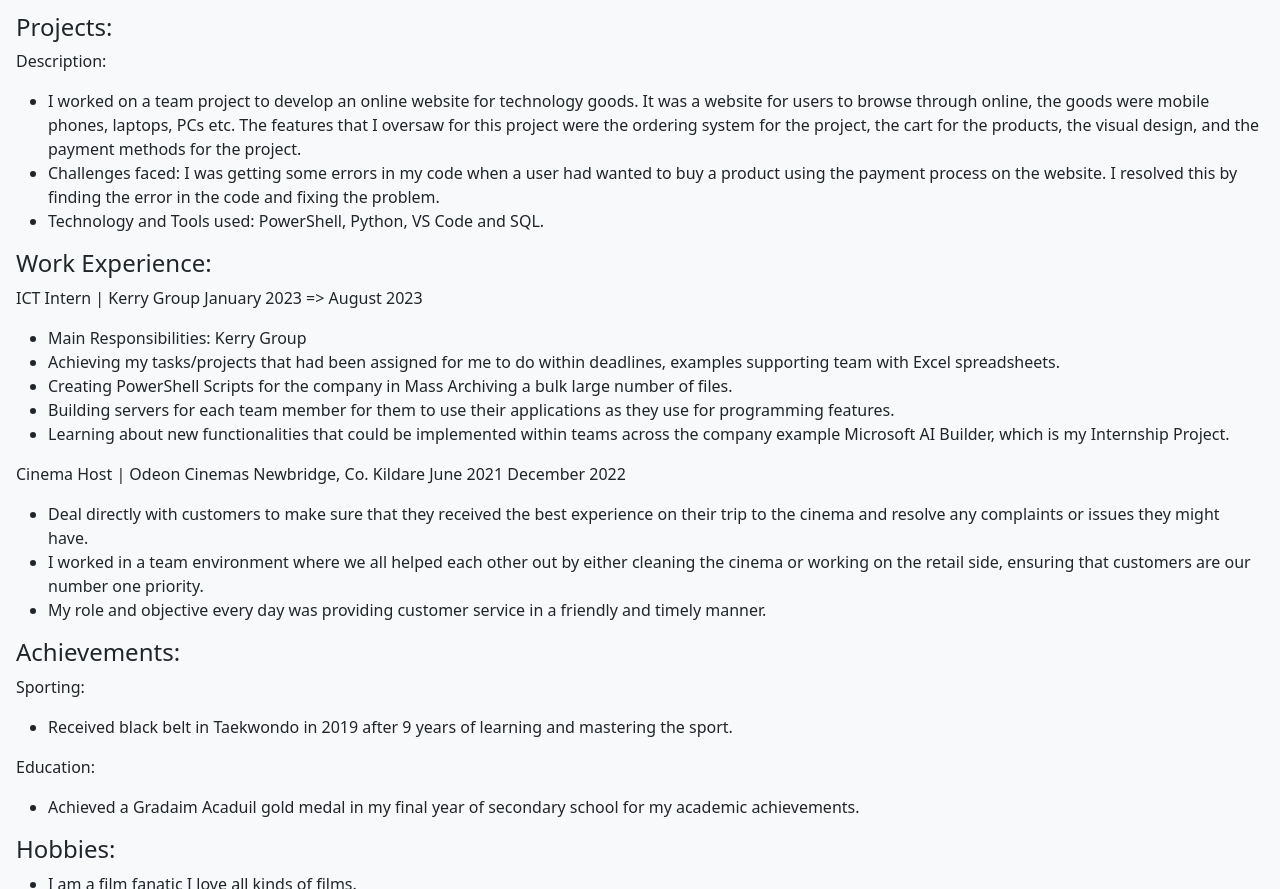
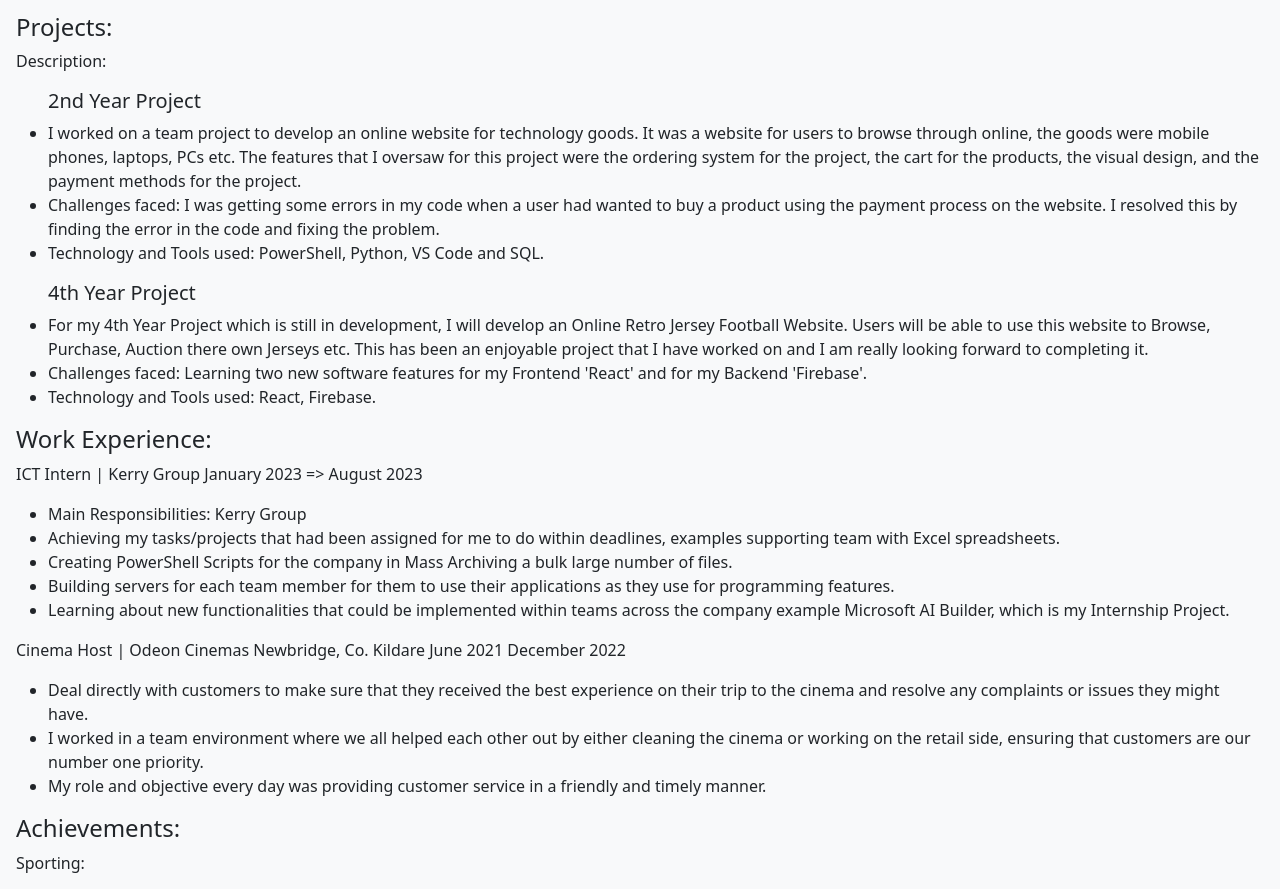
Before and after one commit to Merriman7/IMD-CA2, a plain HTML site: page index.html in a window 1280 px wide. Shown: the part 1039-1928 px from the top of the page. Drawn offline with nearby package versions, Linux system fonts and the light colour scheme.

Commit message:
Code Completed

```diff
--- a/index.html
+++ b/index.html
@@ -26,7 +26,7 @@
           <li class="nav-item">
             <a class="nav-link" href="#scrollspyHeading2">Education</a>
           </li>
-          <li class="nav-item">
+          <li class="nav-dropdown">
             <a class="nav-link" href="#scrollspyHeading3">Projects</a>
           </li>
           <li class="nav-item">
@@ -85,6 +85,7 @@
         <h4 id="scrollspyHeading3">Projects:</h4>
         <p>Description:
             <ul>
+              <h5>2nd Year Project</h5>
               <li>
                 I worked on a team project to develop an online website for technology goods.
                 It was a website for users to browse through online, the goods were mobile phones, laptops, PCs etc.
@@ -101,6 +102,24 @@
               <li>
                 Technology and Tools used:
                 PowerShell, Python, VS Code and SQL.
+              </li>
+            </ul>
+
+            <ul>
+              <h5>4th Year Project</h5>
+              <li>
+                For my 4th Year Project which is still in development, I will develop an Online Retro Jersey Football Website.
+                Users will be able to use this website to Browse, Purchase, Auction there own Jerseys etc. This has been an enjoyable
+                project that I have worked on and I am really looking forward to completing it.
+              </li>
+
+              <li>
+                Challenges faced: Learning two new software features for my Frontend 'React' and for my Backend 'Firebase'.
+              </li>
+
+              <li>
+                Technology and Tools used:
+                React, Firebase.
               </li>
             </ul>
         </p>
@@ -145,7 +164,6 @@
         </ul>
       </div>
 
-    <!--Further Investigation is Required-->
     <!--Contact button once user clicks should display contact information-->
     <nav class="navbar bg-light">
     <form class="container-fluid justify-content-start">
@@ -158,7 +176,6 @@
                 <button type="button" class="btn-close" data-bs-dismiss="modal" aria-label="Close"></button>
               </div>
               <div class="modal-body">
-                <!-- Your contact information goes here -->
                 <p>Email: eoinutd@gmail.com</p>
                 <p>Phone: 087-1708071</p>
                 <p>GitHub: https://github.com/Merriman7</p>
```
